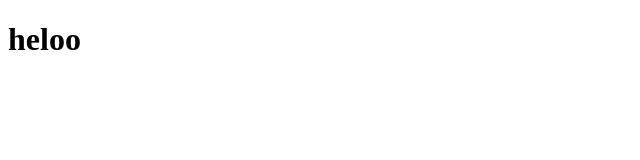
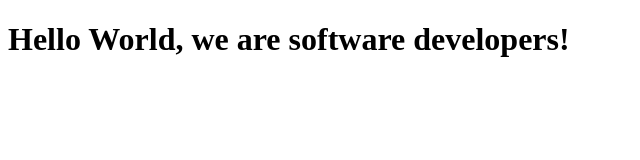
Before and after one commit to wenotch/microverse-emma-mehdi, a plain HTML site: page index.html in a window 1280 px wide. Shown: the whole page, without its empty margins (0-640 px from the left). Drawn offline with Linux system fonts and the light colour scheme.

Commit message:
modify index.html

```diff
--- a/index.html
+++ b/index.html
@@ -8,7 +8,7 @@
 
   <body>
     <script src="https://cdn.freecodecamp.org/testable-projects-fcc/v1/bundle.js"></script>
-    <h1>heloo</h1>
+    <h1>Hello World, we are software developers!</h1>
     <!--
 
     Hello Camper!
```
